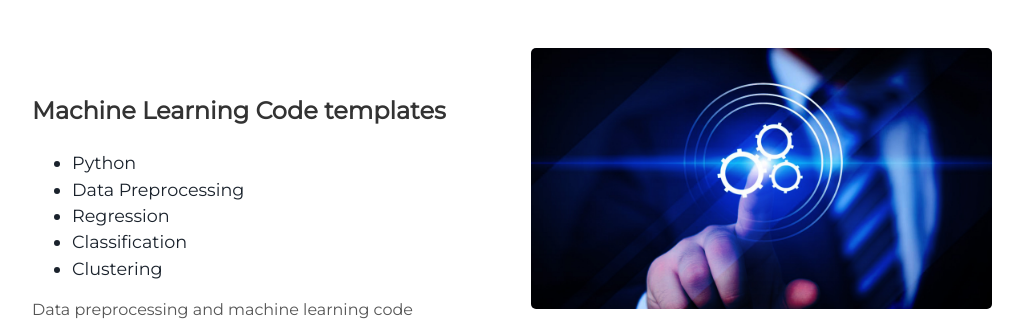
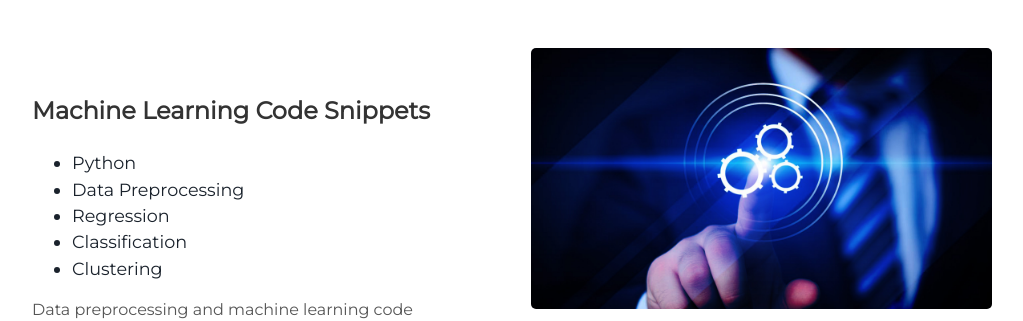
Before and after one commit to cseshubhamsinghal/cseshubhamsinghal.github.io, a Jekyll site: the page built from index.html, in a window 1280 px wide and 900 px high, scrolled down 2043 px. Shown: the part 164-485 px from the top of the window, without its empty margins (128-1151 px from the left). Built offline with Jekyll 4.4.1, drawn with Linux system fonts in a browser that asks for light colours.

Commit message:
Update projects.html

```diff
--- a/_includes/projects.html
+++ b/_includes/projects.html
@@ -42,10 +42,10 @@
 
 <div class="user-projects">
   <div class="images-right">
-    <img alt="Machine Learning" src="{{ "/assets/img/learning.jpg" | prepend: site.baseurl }}" />
+    <img alt="Machine Learning Code Snippets" src="{{ "/assets/img/learning.jpg" | prepend: site.baseurl }}" />
   </div>
   <div class="contents">
-    <h3> Machine Learning Code templates </h3>
+    <h3> Machine Learning Code Snippets </h3>
     <ul>
       <li> Python </li>
       <li> Data Preprocessing </li>
```
